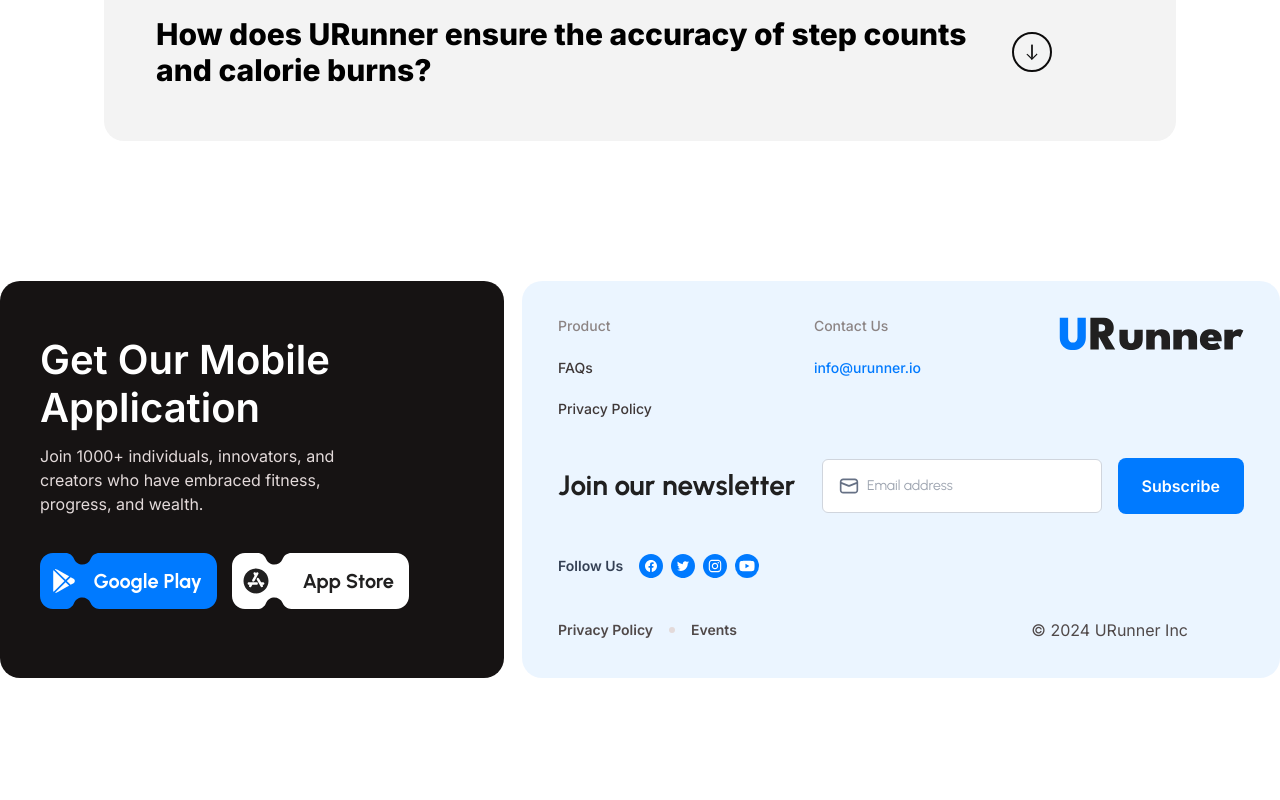
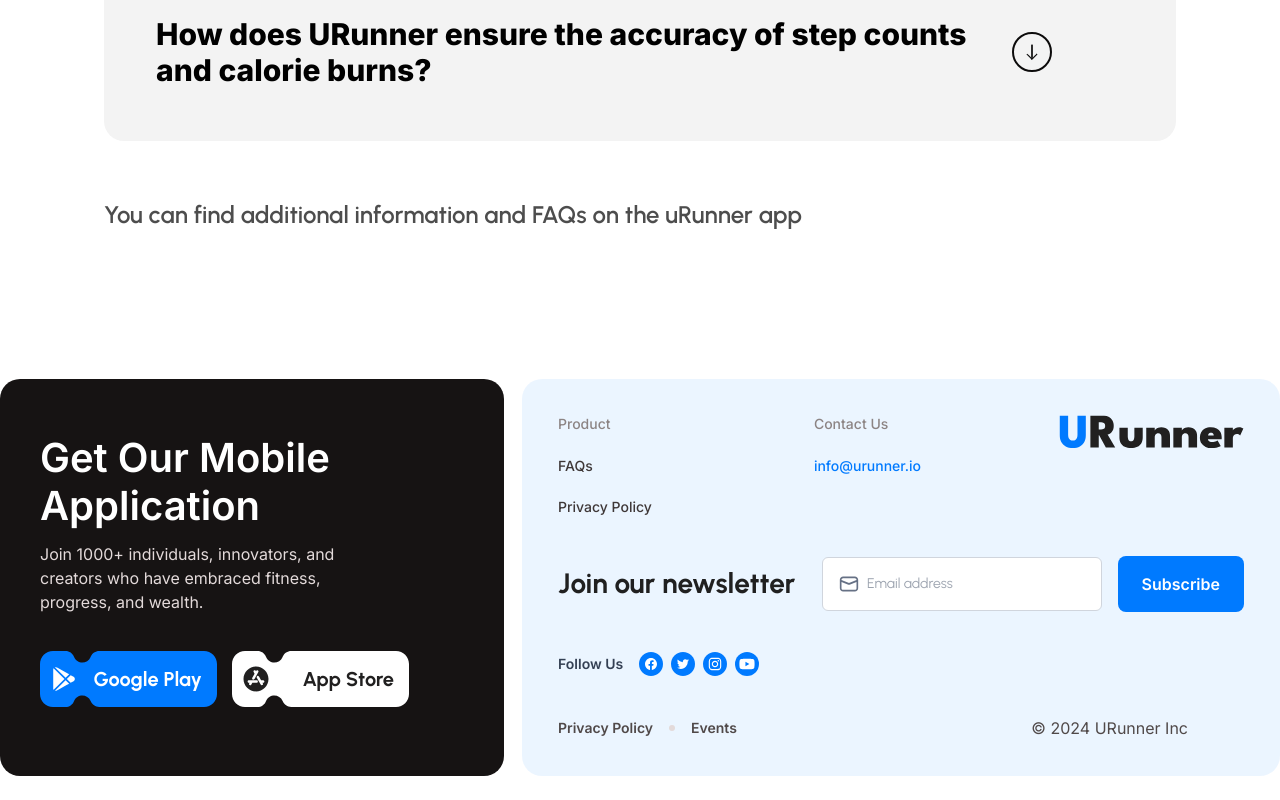
Before and after one commit to Mickey771/urunner, a Next.js app: page /faq in a window 1280 px wide. Shown: the part 1206-2006 px from the top of the page. Before the commit the page ends 1908 px from the top, so only its background shows below. Built offline with nearby package versions, Linux system fonts and the light colour scheme.

Commit message:
statement under faq added

```diff
--- a/src/app/faq/page.tsx
+++ b/src/app/faq/page.tsx
@@ -93,6 +93,10 @@
           onToggle={() => handleToggle(index)}
         />
       ))}
+
+      <p className="w-full max-w-[1072px] mx-auto   mt-[15px] text-left text-[#202020]/80 text-base md:text-xl lg:text-2xl font-semibold font-['Urbanist'] lg:leading-loose">
+        You can find additional information and FAQs on the uRunner app
+      </p>
     </section>
   );
 };
--- a/src/components/Landing/SectionTwo.tsx
+++ b/src/components/Landing/SectionTwo.tsx
@@ -15,7 +15,6 @@
         Where we are
       </h1>
       <p className="px-6 lg:px-0 lg:w-[710px] mt-[15px] text-center text-[#202020]/80 text-base md:text-xl lg:text-2xl font-semibold font-['Urbanist'] lg:leading-loose">
-        {/* We are present in various locations around the world */}
         URunners around the globe
       </p>
 
```
